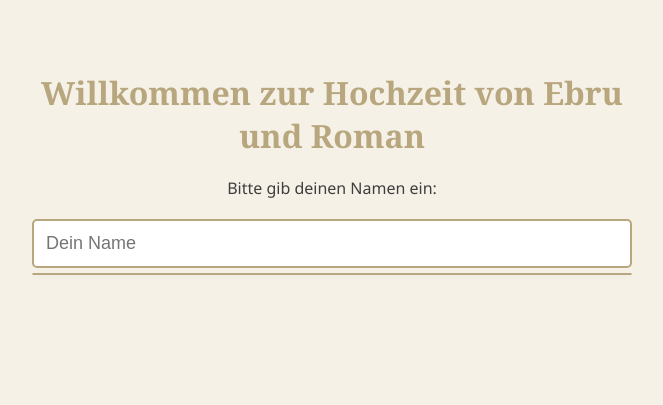
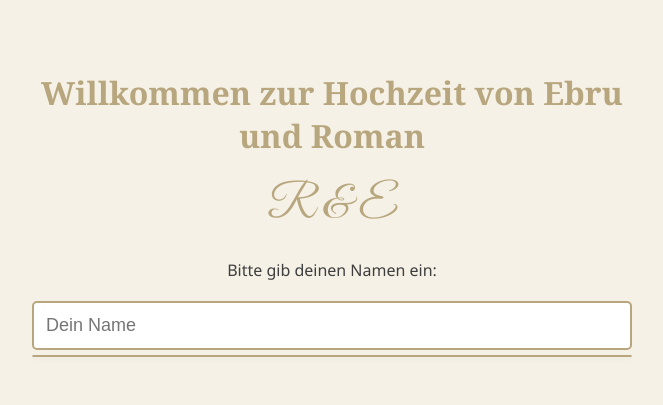
Before and after one commit to oromant/hochzeit-app, a website: page frontend/index.html in a window 1280 px wide. Shown: the whole page, without its empty margins (308-971 px from the left). Drawn offline with Linux system fonts and the light colour scheme.

Commit message:
Update index.html

```diff
--- a/frontend/index.html
+++ b/frontend/index.html
@@ -98,8 +98,13 @@
         }
     </style>
 </head>
+    <link href="https://fonts.googleapis.com/css2?family=Great+Vibes&display=swap" rel="stylesheet">
 <body>
     <h1>Willkommen zur Hochzeit von Ebru und Roman</h1>
+
+<div style="font-family: 'Great Vibes', cursive; font-size: 46px; text-align: center; margin: 10px 0 25px; color: #b8a77e;">
+    R & E
+</div>
     <p>Bitte gib deinen Namen ein:</p>
 
     <input type="text" id="nameInput" placeholder="Dein Name" autocomplete="off" required>
```
